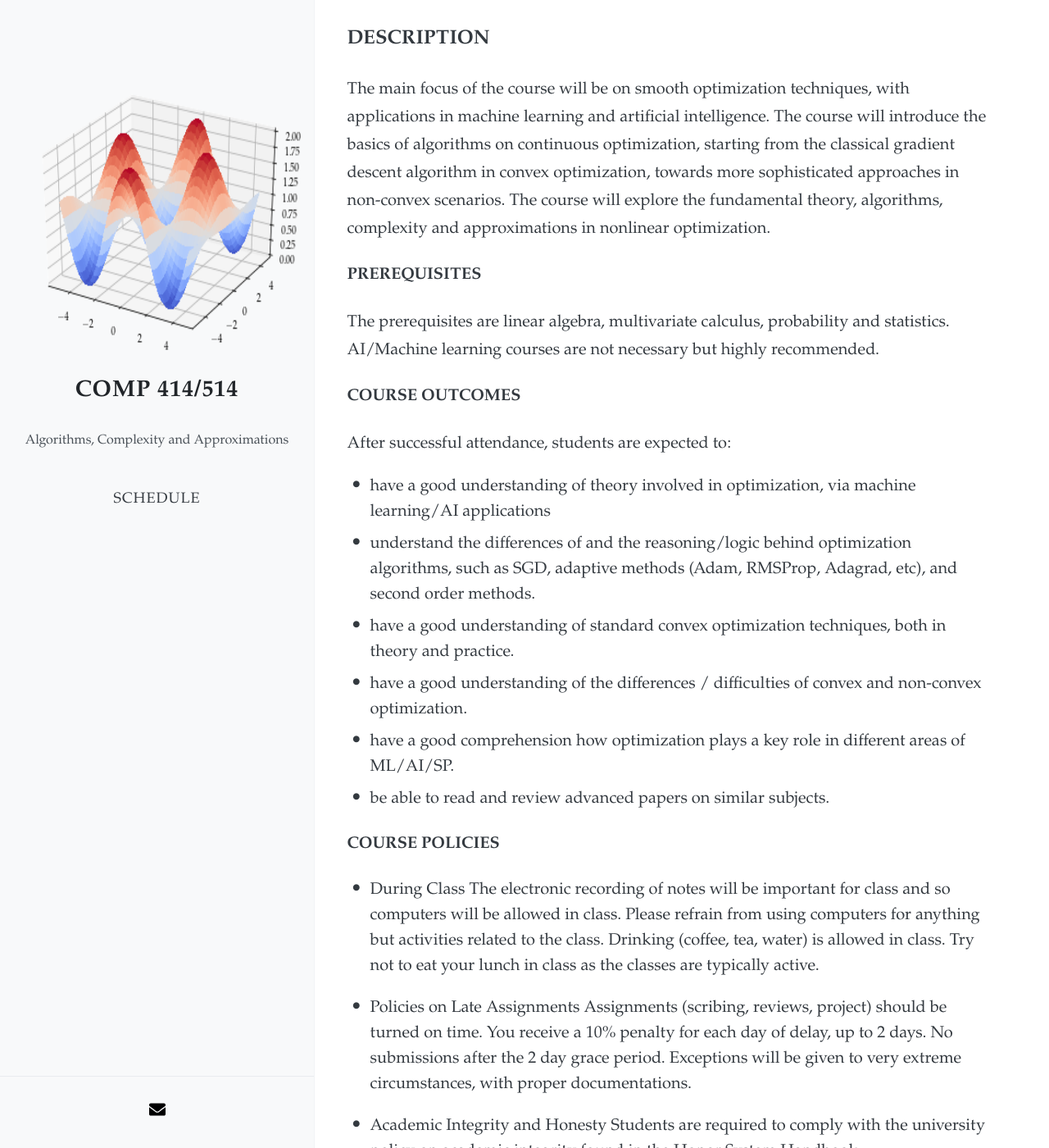
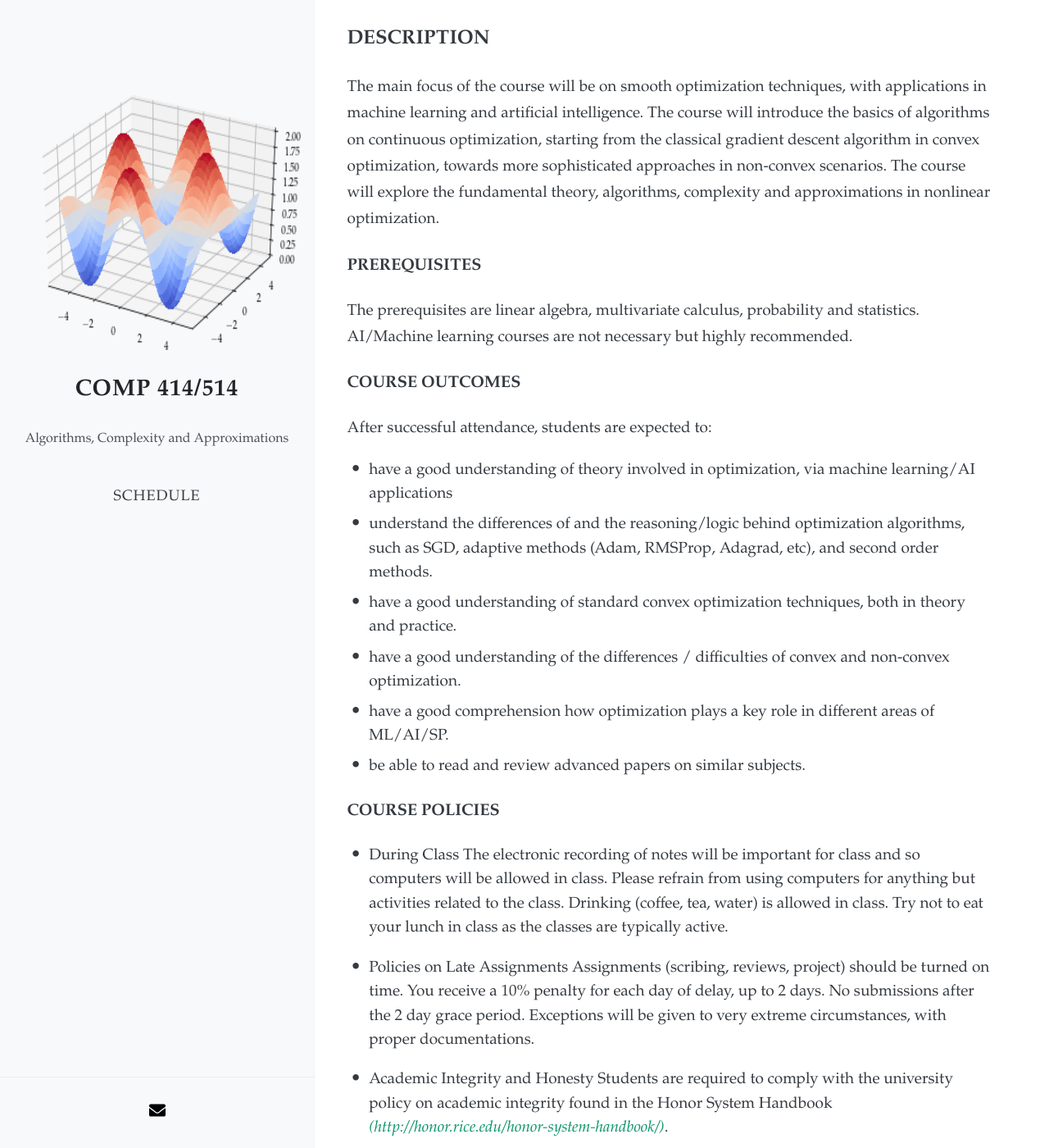
Before and after one commit to akyrillidis/comp414-514, a Jekyll site: the page built from index.md, in a window 1280 px wide and 1400 px high. Shown: the whole window at 82% size. Built offline with Jekyll 4.4.1, drawn with Linux system fonts in a browser that asks for light colours; nearby versions of some CDN libraries; our own code applies the rules of GitHub Pages for plain Markdown files.

Commit message:
Update _variables.scss

```diff
--- a/_sass/_variables.scss
+++ b/_sass/_variables.scss
@@ -24,7 +24,7 @@ $base-font: Palatino,Palatino Linotype,Palatino LT STD,Book Antiqua,Georgia,seri
 $code-font: 'Menlo', 'Courier New', 'Monaco', 'Spoqa Han Sans', monospace;
 
 // Font sizes
-$base-font-size: 20px;
+$base-font-size: 19px;
 $small-font-size: 14px;
 
 // Colors
```
